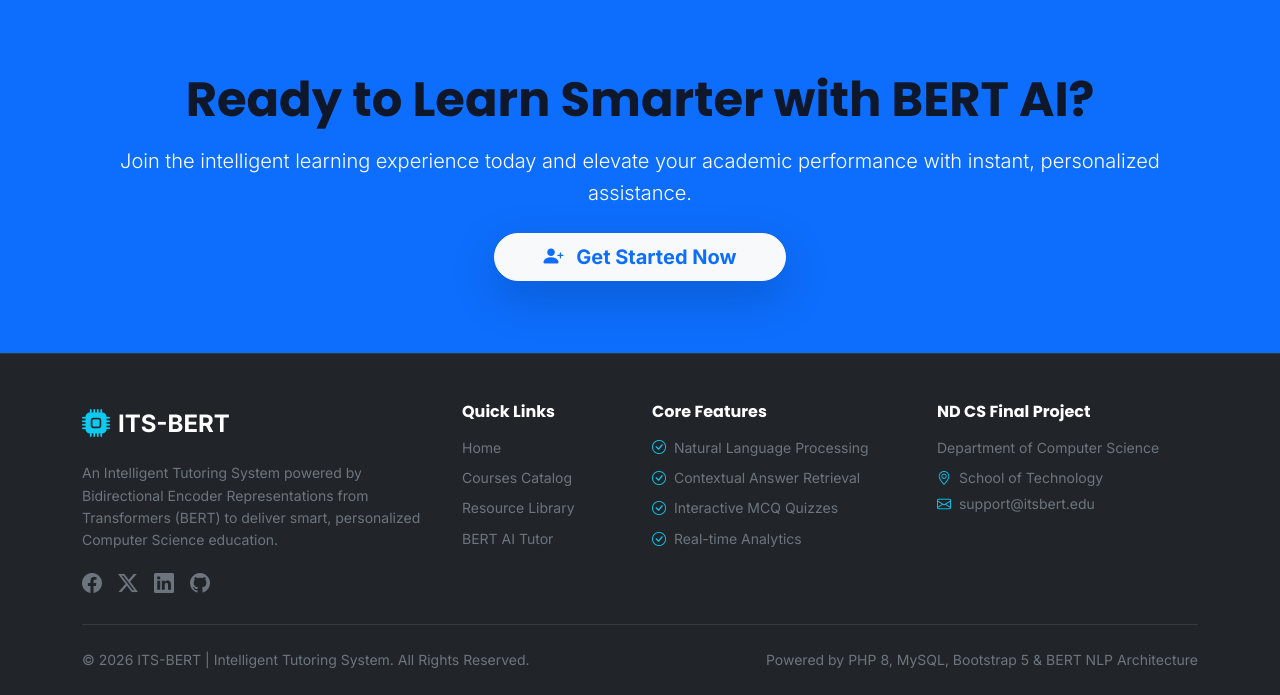
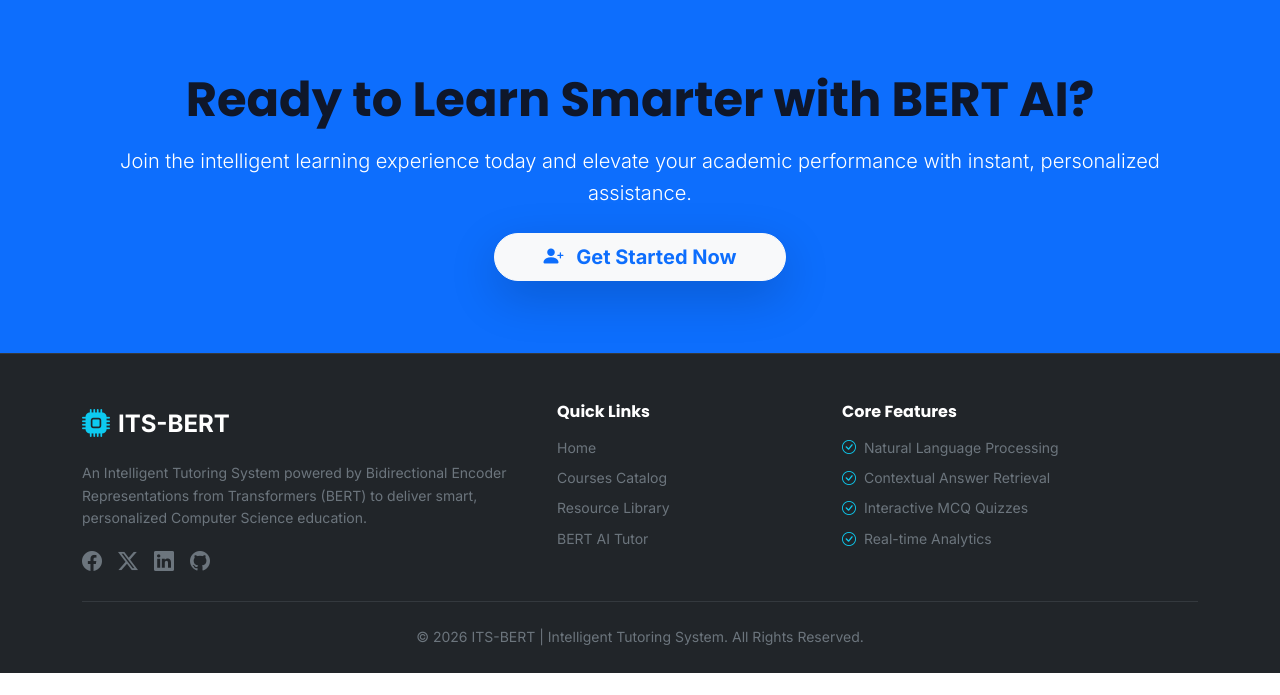
Before and after one commit to Gbest05/tutor-bert, a PHP site: page / in a window 1280 px wide. Shown: the part 3215-3910 px from the top of the page. After the commit the page ends 3888 px from the top, so only its background shows below. Run offline with PHP 8.4, Linux system fonts and the light colour scheme; data comes from the database, SQL or seed files in the repository.

Commit message:
Remove ND CS Final Project block and Powered by PHP text from footer

```diff
--- a/includes/footer.php
+++ b/includes/footer.php
@@ -5,8 +5,8 @@ $base_path = $is_admin_dir ? '../' : '';
   <!-- Footer -->
   <footer class="bg-dark text-white pt-5 pb-4 mt-auto border-top border-secondary border-opacity-25">
     <div class="container">
-      <div class="row g-4">
-        <div class="col-lg-4 col-md-6">
+      <div class="row g-4 justify-content-between">
+        <div class="col-lg-5 col-md-6">
           <div class="d-flex align-items-center gap-2 mb-3">
             <i class="bi bi-cpu-fill text-info fs-3"></i>
             <span class="fs-4 fw-bold text-white font-heading">ITS-BERT</span>
@@ -22,7 +22,7 @@ $base_path = $is_admin_dir ? '../' : '';
           </div>
         </div>
 
-        <div class="col-lg-2 col-md-6">
+        <div class="col-lg-3 col-md-6">
           <h6 class="text-white fw-bold mb-3 font-heading">Quick Links</h6>
           <ul class="list-unstyled small d-flex flex-column gap-2 text-secondary">
             <li><a href="<?php echo $base_path; ?>index.php" class="text-secondary text-decoration-none">Home</a></li>
@@ -32,7 +32,7 @@ $base_path = $is_admin_dir ? '../' : '';
           </ul>
         </div>
 
-        <div class="col-lg-3 col-md-6">
+        <div class="col-lg-4 col-md-6">
           <h6 class="text-white fw-bold mb-3 font-heading">Core Features</h6>
           <ul class="list-unstyled small d-flex flex-column gap-2 text-secondary">
             <li><i class="bi bi-check-circle me-1 text-info"></i> Natural Language Processing</li>
@@ -41,20 +41,12 @@ $base_path = $is_admin_dir ? '../' : '';
             <li><i class="bi bi-check-circle me-1 text-info"></i> Real-time Analytics</li>
           </ul>
         </div>
-
-        <div class="col-lg-3 col-md-6">
-          <h6 class="text-white fw-bold mb-3 font-heading">ND CS Final Project</h6>
-          <p class="text-secondary small mb-2">Department of Computer Science</p>
-          <p class="text-secondary small mb-1"><i class="bi bi-geo-alt me-1 text-info"></i> School of Technology</p>
-          <p class="text-secondary small"><i class="bi bi-envelope me-1 text-info"></i> support@itsbert.edu</p>
-        </div>
       </div>
 
       <hr class="my-4 border-secondary opacity-25">
 
-      <div class="d-flex flex-column flex-md-row justify-content-between align-items-center small text-secondary">
+      <div class="text-center small text-secondary">
         <p class="mb-0">&copy; <?php echo date('Y'); ?> ITS-BERT | Intelligent Tutoring System. All Rights Reserved.</p>
-        <p class="mb-0">Powered by PHP 8, MySQL, Bootstrap 5 & BERT NLP Architecture</p>
       </div>
     </div>
   </footer>
```
